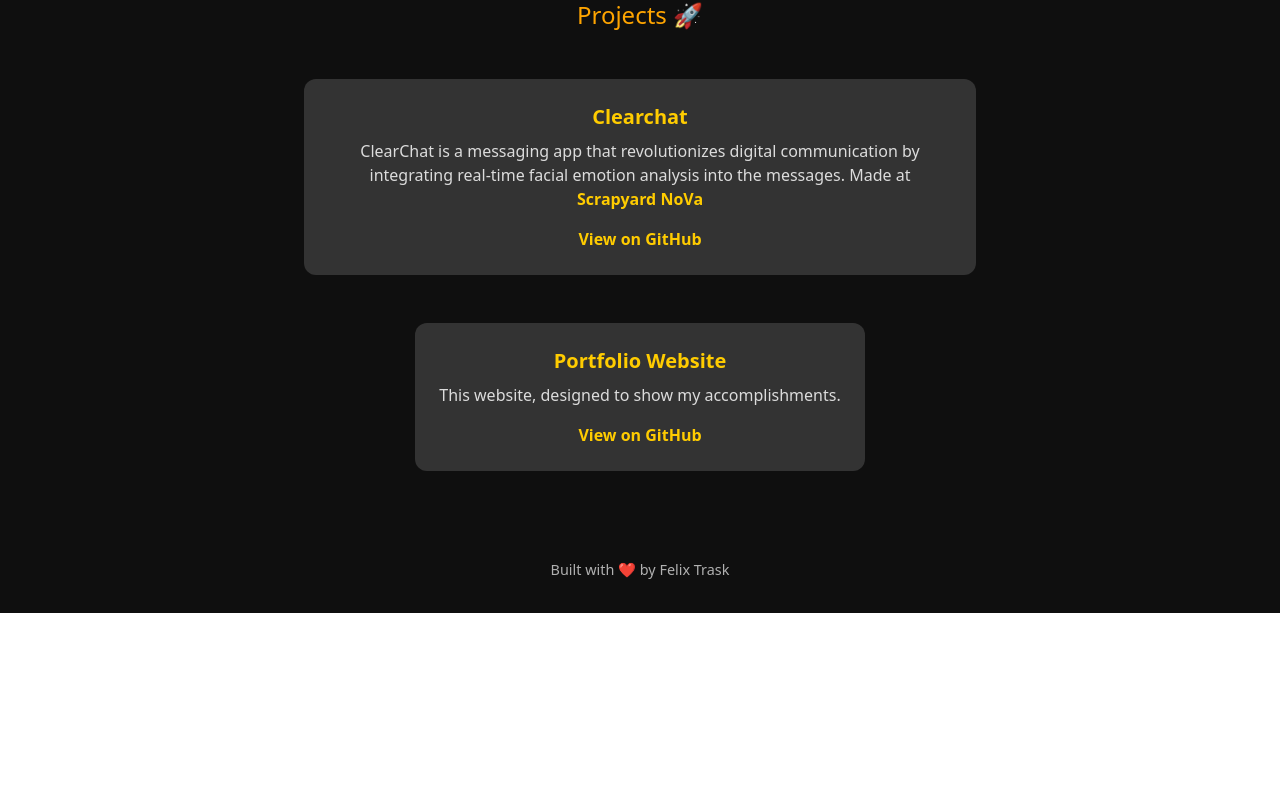
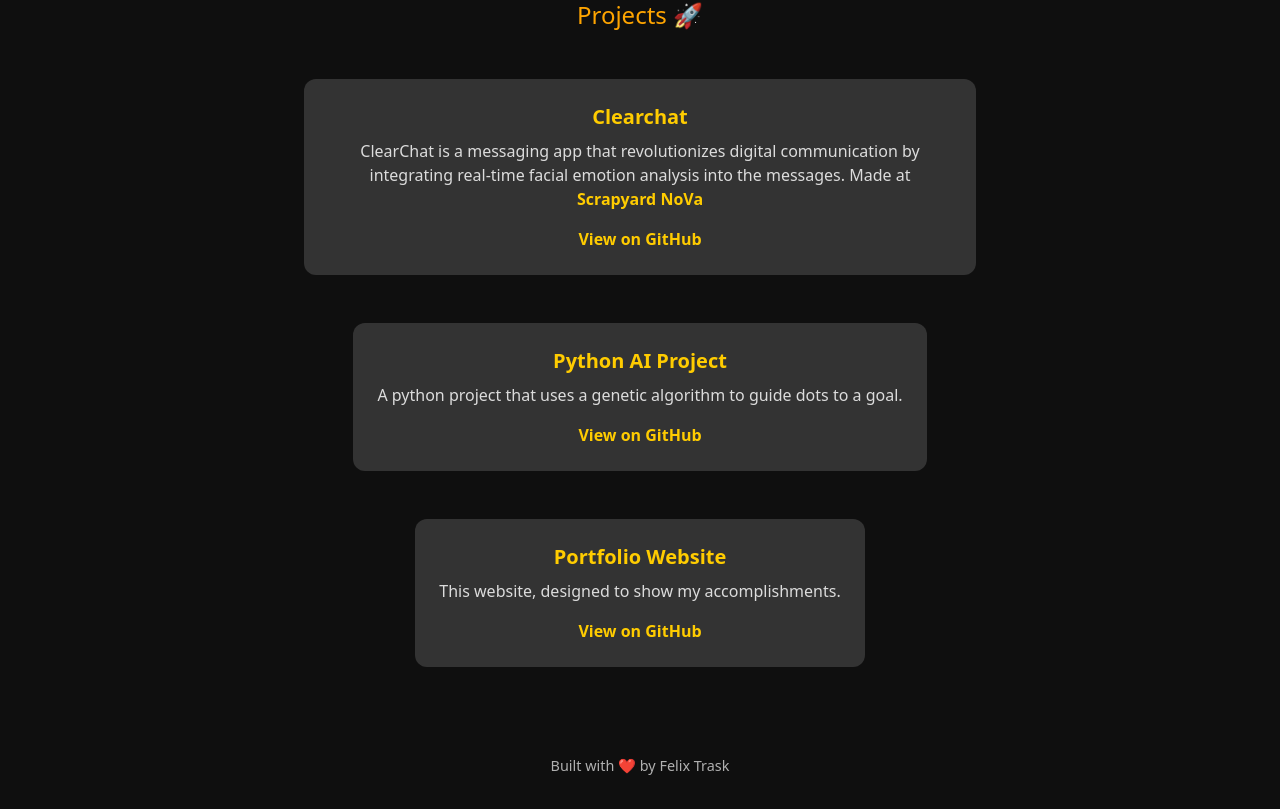
Before and after one commit to FelixTrask/portfolio-website, a React (Create React App) app: page / in a window 1280 px wide. Shown: the part 325-1134 px from the top of the page. Before the commit the page ends 938 px from the top, so only its background shows below. Built offline with nearby package versions, Linux system fonts and the light colour scheme.

Commit message:
Added Python AI project

```diff
--- a/src/App.js
+++ b/src/App.js
@@ -60,6 +60,19 @@ function App() {
         </div>
 
         <div className="bg-card-bg rounded-lg p-6 my-6 max-w-2xl mx-auto transition-shadow duration-300 hover:shadow-glow text-center">
+          <h3 className="mb-2 text-skill text-xl font-semibold">Python AI Project</h3>
+          <p className="mb-4 text-text-sub">A python project that uses a genetic algorithm to guide dots to a goal.</p>
+          <a
+            className="text-skill font-bold hover:text-highlight transition-colors"
+            href="https://github.com/FelixTrask/AI-project"
+            target="_blank"
+            rel="noopener noreferrer"
+          >
+            View on GitHub
+          </a>
+        </div>
+
+        <div className="bg-card-bg rounded-lg p-6 my-6 max-w-2xl mx-auto transition-shadow duration-300 hover:shadow-glow text-center">
           <h3 className="mb-2 text-skill text-xl font-semibold">Portfolio Website</h3>
           <p className="mb-4 text-text-sub">This website, designed to show my accomplishments.</p>
           <a
@@ -71,6 +84,7 @@ function App() {
             View on GitHub
           </a>
         </div>
+
       </section>
 
       <footer className="mt-16 text-xs text-footer-text text-center">
```
